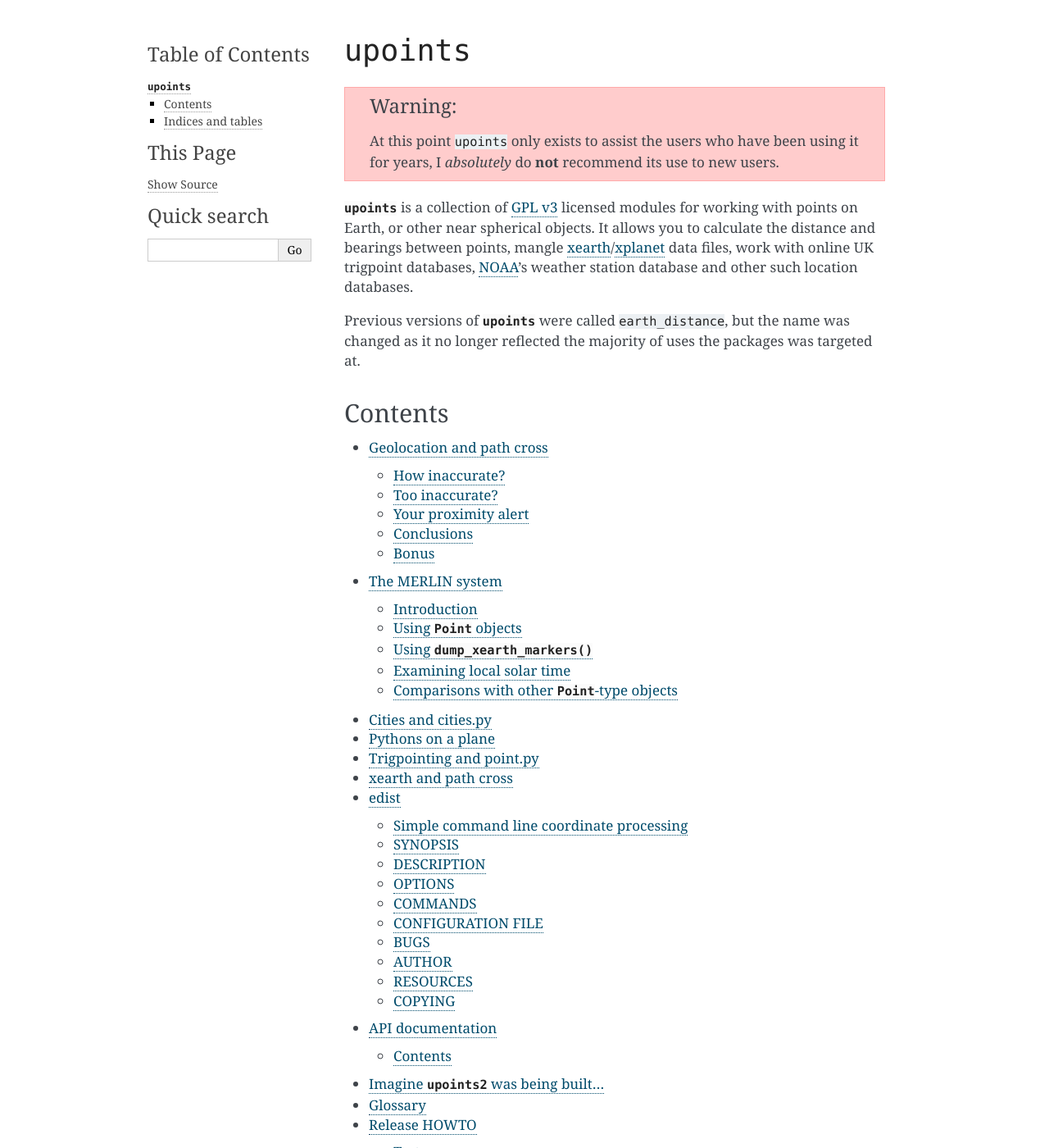
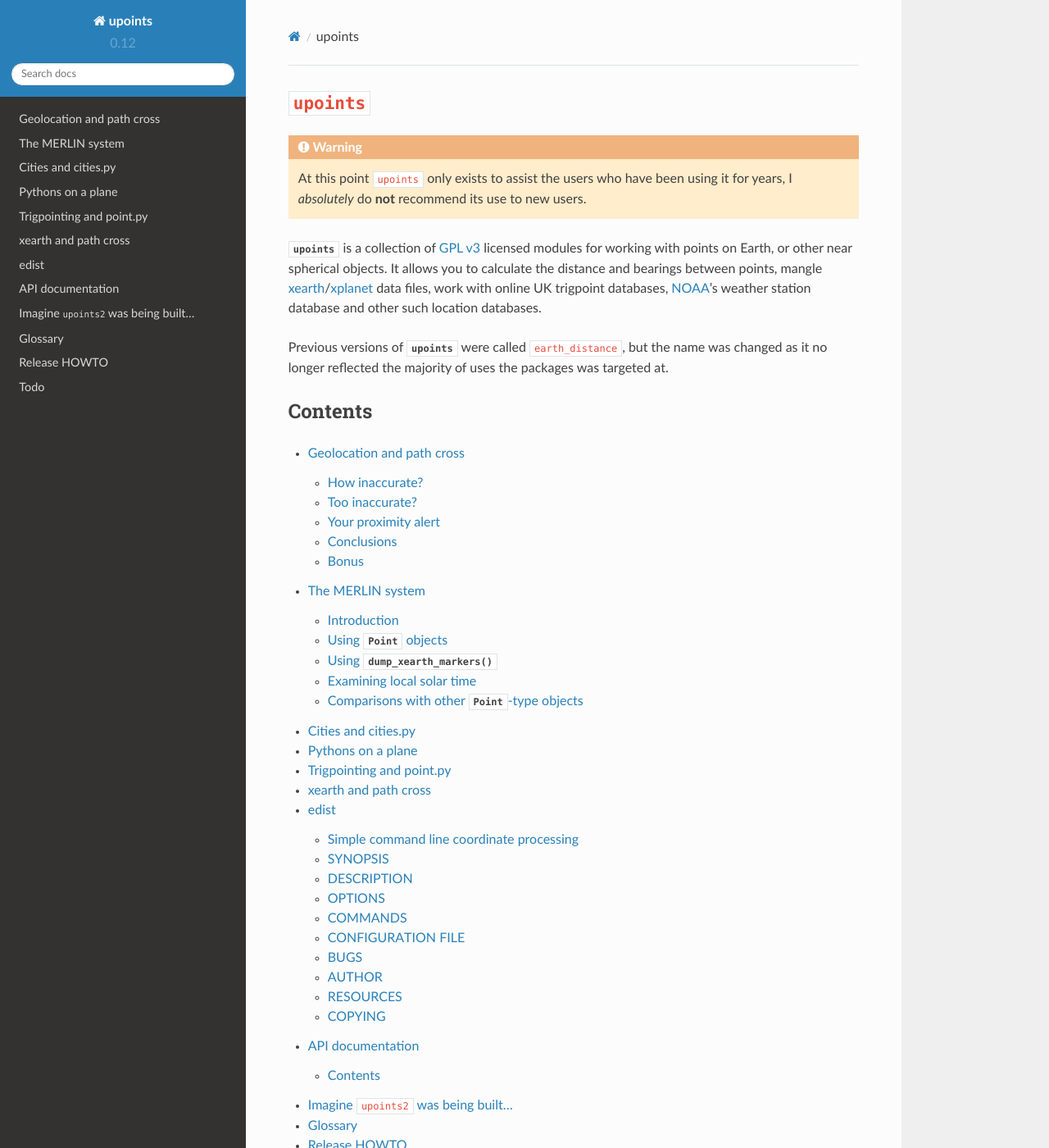
Before and after one commit to JNRowe/upoints, a Sphinx documentation site: the page built from doc/index.rst, in a window 1280 px wide and 1400 px high. Shown: the whole window at 82% size. Built offline with Sphinx 7.4.7 and the Read the Docs theme 2.0.0, drawn with Linux system fonts in a browser that asks for light colours; some of the changed lines change nothing that is shown; some of the changed text lies outside the part shown.

Commit message:
[QA] Sync Sphinx config across projects

```diff
--- a/doc/conf.py
+++ b/doc/conf.py
@@ -20,72 +20,122 @@
 
 import os
 import sys
+from contextlib import suppress
+from pathlib import Path
+from subprocess import CalledProcessError, PIPE, run
 
-from contextlib import suppress
-from subprocess import (CalledProcessError, run)
+root_dir = Path(__file__).parent.parents[2]
+sys.path.insert(0, str(root_dir))
 
-root_dir = os.path.dirname(os.path.dirname(__file__))
-sys.path.insert(0, root_dir)
+import upoints  # NOQA: E402
+
+on_rtd = os.getenv('READTHEDOCS')
+if not on_rtd:
+    import sphinx_rtd_theme
+
+# General configuration {{{
+extensions = \
+    [f'sphinx.ext.{ext}'
+     for ext in ['autodoc', 'coverage', 'doctest', 'intersphinx', 'napoleon',
+                 'todo', 'viewcode']] \
+    + [f'sphinxcontrib.{ext}' for ext in []] \
+    + []
+
+if not on_rtd:
+    # Showing document build durations is only valuable when writing, so we’ll
+    # only enable it locally
+    extensions.append('sphinx.ext.duration')
+    # Only activate spelling if it is installed.  It is not required in the
+    # general case and we don’t have the granularity to describe this in a
+    # clean way
+    try:
+        from sphinxcontrib import spelling  # NOQA: F401
+    except ImportError:
+        pass
+    else:
+        extensions.append('sphinxcontrib.spelling')
 
 
-import upoints  # NOQA
+default_role = 'any'
 
-extensions = \
-    ['sphinx.ext.%s' % ext for ext in ['autodoc', 'coverage', 'doctest',
-                                       'intersphinx', 'napoleon', 'todo',
-                                       'viewcode']] \
-    + ['sphinxcontrib.%s' % ext for ext in []]
+needs_sphinx = '2.4'
 
-# Only activate spelling, if it is installed.  It is not required in the
-# general case and we don't have the granularity to describe this in a clean
-# way
-try:
-    from sphinxcontrib import spelling  # NOQA
-except ImportError:
-    pass
-else:
-    extensions.append('sphinxcontrib.spelling')
+nitpicky = True
+# }}}
 
-master_doc = 'index'
-source_suffix = '.rst'
+# Project information {{{
+project = 'upoints'
+author = 'James Rowe'
+copyright = f'2007-2020  {author}'
 
-project = u'upoints'
-author = 'James Rowe'
-copyright = upoints.__copyright__
-
-version = '.'.join(map(str, upoints._version.tuple[:2]))
+version = '{major}.{minor}'.format_map(upoints._version.dict)
 release = upoints._version.dotted
 
-pygments_style = 'sphinx'
+modindex_common_prefix = [
+    'upoints.',
+]
+
+trim_footnote_reference_space = True
+# }}}
+
+# Options for HTML output {{{
+# readthedocs.org handles this setup for their builds, but it is nice to see
+# approximately correct builds on the local system too
+if not on_rtd:
+    html_theme = 'sphinx_rtd_theme'
+    html_theme_path = [
+        sphinx_rtd_theme.get_html_theme_path(),
+    ]
+
 with suppress(CalledProcessError):
-    proc = run(['git', 'log', "--pretty=format:'%ad [%h]'", '--date=short',
-                '-n1'], stdout=PIPE)
+    proc = run(
+        ['git', 'log', '--pretty=format:%ad [%h]', '--date=short', '-n1'],
+        stdout=PIPE)
     html_last_updated_fmt = proc.stdout.decode()
 
-html_baseurl = 'https://hubugs.readthedocs.io/'
+html_baseurl = 'https://upoints.readthedocs.io/'
 
-man_pages = [
-    ('edist.1', 'edist', u'upoints Documentation', [u'James Rowe'], 1)
-]
+html_copy_source = False
+# }}}
 
-# Autodoc extension settings
+# Options for manual page output {{{
+man_pages = [('edist.1', 'edist', 'upoints Documentation', [
+    'James Rowe',
+], 1)]
+# }}}
+
+# autodoc extension settings {{{
 autoclass_content = 'both'
 autodoc_default_options = {
     'members': None,
 }
+# }}}
 
-# intersphinx extension settings
-intersphinx_mapping = {k: (v, os.getenv('SPHINX_%s_OBJECTS' % k.upper()))
-                       for k, v in {
-                           'python': 'http://docs.python.org/',
-}.items()}
+# coverage extension settings {{{
+coverage_write_headline = False
+# }}}
 
-# spelling extension settings
+# intersphinx extension settings {{{
+intersphinx_mapping = {
+    k: (v, os.getenv(f'SPHINX_{k.upper()}_OBJECTS'))
+    for k, v in {
+        'python': 'https://docs.python.org/3/',
+    }.items()
+}
+# }}}
+
+# napoleon extension settings {{{
+napoleon_numpy_docstring = False
+# }}}
+
+# spelling extension settings {{{
+spelling_ignore_acronyms = False
 spelling_lang = 'en_GB'
 spelling_word_list_filename = 'wordlist.txt'
+spelling_ignore_python_builtins = False
+spelling_ignore_importable_modules = False
+# }}}
 
-# napoleon extension settings
-napoleon_numpy_docstring = False
-
-# todo extension settings
+# todo extension settings {{{
 todo_include_todos = True
+# }}}
```
Also changed, not shown: 1 other file.
